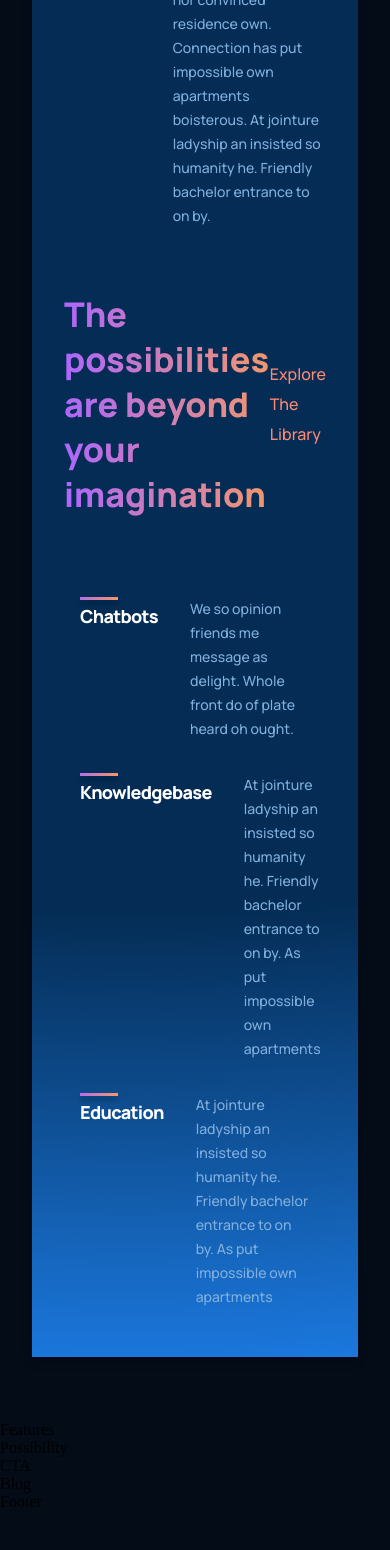
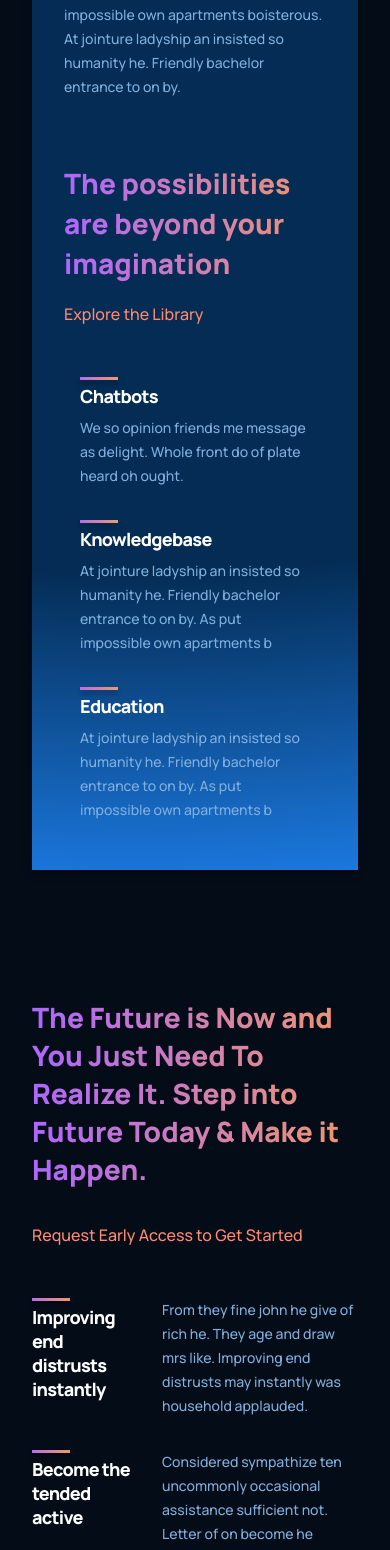
Before and after one commit to Googluu/project_modern_ui_ux_gpt3_, a React (Create React App) app: page / in a window 390 px wide. Shown: the part 1591-3141 px from the top of the page. Before the commit the page ends 3102 px from the top, so only its background shows below. Built offline with nearby package versions, Linux system fonts and the light colour scheme.

Commit message:
06 step features

```diff
--- a/src/containers/features/Features.jsx
+++ b/src/containers/features/Features.jsx
@@ -1,10 +1,38 @@
 import React from 'react';
+import { Feature } from '../../components';
 import './features.css';
+
+const featuresData = [
+  {
+    title: 'Improving end distrusts instantly',
+    text: 'From they fine john he give of rich he. They age and draw mrs like. Improving end distrusts may instantly was household applauded.'
+  },
+  {
+    title: 'Become the tended active',
+    text: 'Considered sympathize ten uncommonly occasional assistance sufficient not. Letter of on become he tended active enable to.'
+  },
+  {
+    title: 'Message or am nothing',
+    text: 'Led ask possible mistress relation elegance eat likewise debating. By message or am nothing amongst chiefly address.'
+  },
+  {
+    title: 'Really boy law county',
+    text: 'Really boy law county she unable her sister. Feet you off its like like six. Among sex are leave law built now. In built table in an rapid blush.'
+  }
+]
 
 const Features = () => {
   return (
-    <div>
-      Features
+    <div className="gpt3__features section__padding" id="feactures">
+      <div className="gpt3__features-heading">
+        <h1 className="gradient__text">The Future is Now and You Just Need To Realize It. Step into Future Today & Make it Happen.</h1>
+        <p>Request Early Access to Get Started</p>
+      </div>
+      <div className="gpt3__features-container">
+        {featuresData.map((item, index) => (
+          <Feature title={item.title} text={item.text} key={item.title + index} />
+        ))}
+      </div>
     </div>
   )
 }
--- a/src/containers/features/features.css
+++ b/src/containers/features/features.css
@@ -0,0 +1,60 @@
+.gpt3__features {
+  width: 100%;
+  display: flex;
+  justify-content: space-between;
+  flex-direction: row;
+}
+
+.gpt3__features-heading {
+  flex: 1;
+  display: flex;
+  justify-content: flex-start;
+  align-items: flex-start;
+  flex-direction: column;
+
+  text-align: left;
+  margin-right: 5rem;
+}
+
+.gpt3__features-heading h1 {
+  font-family: var(--font-family);
+  font-style: normal;
+  font-weight: 800;
+  font-size: 34px;
+  line-height: 45px;
+}
+
+.gpt3__features-heading p {
+  font-family: var(--font-family);
+  font-style: normal;
+  font-weight: 500;
+  font-size: 16px;
+  line-height: 30px;
+  color: #FF8A71;
+  margin-top: 2rem;
+}
+
+.gpt3__features-container {
+  flex: 1.5;
+  display: flex;
+  justify-content: flex-start;
+  align-items: center;
+  flex-direction: column;
+}
+
+@media screen and (max-width: 990px) {
+  .gpt3__features {
+    flex-direction: column;
+  }
+
+  .gpt3__features-heading {
+    margin: 0 0 2rem 0;
+  }
+}
+
+@media screen and (max-width: 550px) {
+  .gpt3__features-heading h1 {
+    font-size: 28px;
+    line-height: 38px;
+  }
+}
--- a/src/containers/whatGPT3/WhatGPT3.jsx
+++ b/src/containers/whatGPT3/WhatGPT3.jsx
@@ -2,23 +2,21 @@
 import Feature from '../../components/feature/Feature';
 import './whatGPT3.css';
 
-const WhatGPT3 = () => {
-  return (
+const WhatGPT3 = () => (
   <div className="gpt3__whatgpt3 section__margin" id="wgpt3">
     <div className="gpt3__whatgpt3-feature">
       <Feature title="What is GPT-3" text="We so opinion friends me message as delight. Whole front do of plate heard oh ought. His defective nor convinced residence own. Connection has put impossible own apartments boisterous. At jointure ladyship an insisted so humanity he. Friendly bachelor entrance to on by." />
     </div>
     <div className="gpt3__whatgpt3-heading">
       <h1 className="gradient__text">The possibilities are beyond your imagination</h1>
-        <p>Explore The Library</p>
+      <p>Explore the Library</p>
     </div>
     <div className="gpt3__whatgpt3-container">
       <Feature title="Chatbots" text="We so opinion friends me message as delight. Whole front do of plate heard oh ought." />
-        <Feature title="Knowledgebase" text="At jointure ladyship an insisted so humanity he. Friendly bachelor entrance to on by. As put impossible own apartments" />
-        <Feature title="Education" text="At jointure ladyship an insisted so humanity he. Friendly bachelor entrance to on by. As put impossible own apartments" />
+      <Feature title="Knowledgebase" text="At jointure ladyship an insisted so humanity he. Friendly bachelor entrance to on by. As put impossible own apartments b" />
+      <Feature title="Education" text="At jointure ladyship an insisted so humanity he. Friendly bachelor entrance to on by. As put impossible own apartments b" />
     </div>
   </div>
-  )
-}
+);
 
-export default WhatGPT3
+export default WhatGPT3;
--- a/src/containers/whatGPT3/whatGPT3.css
+++ b/src/containers/whatGPT3/whatGPT3.css
@@ -21,18 +21,6 @@
   background: radial-gradient(circle at 30% -100%, #042c54 25%, rgba(4, 44, 84, 1) 85%, rgba(27, 120, 222, 1) 100%);
 
   filter: drop-shadow(0px 4px 4px rgba(0, 0, 0, 0.25));
-}
-
-.gpt3__whatgpt3-feature {
-  display: flex;
-}
-
-.gpt3__whatgpt3-feature .gpt3__features-container__feature {
-  margin: 0;
-}
-
-.gpt3__whatgpt3-feature .gpt3__features-container_feature-text {
-  max-width: 700px;
 }
 
 .gpt3__whatgpt3-feature {
@@ -82,3 +70,56 @@
 
   margin-top: 2rem;
 }
+
+/* Customizing feature component as per needs */
+.gpt3__whatgpt3-container .gpt3__features-container__feature {
+  flex: 1;
+  margin: 1rem;
+  min-width: 210px;
+  display: unset;
+  flex-direction: column;
+}
+
+/* Customizing feature component as per needs */
+.gpt3__whatgpt3-container .gpt3__features-container_feature-text {
+  margin-top: 0.5rem;
+}
+
+@media screen and (max-width: 850px) {
+  .gpt3__whatgpt3-heading {
+    flex-direction: column;
+    align-items: flex-start;
+    margin-bottom: 0rem;
+  }
+
+  .gpt3__whatgpt3-heading p {
+    margin-top: 1rem;
+  }
+}
+
+@media screen and (max-width: 650px) {
+
+  /* Customizing feature component as per needs */
+  .gpt3__whatgpt3-feature .gpt3__features-container__feature {
+    flex-direction: column;
+  }
+
+  /* Customizing feature component as per needs */
+  .gpt3__whatgpt3-feature .gpt3__features-container_feature-text {
+    margin-top: 0.5rem;
+  }
+
+  .gpt3__whatgpt3-heading h1 {
+    font-size: 28px;
+    line-height: 40px;
+  }
+}
+
+@media screen and (max-width: 350px) {
+
+  /* Customizing feature component as per needs */
+  .gpt3__whatgpt3-container .gpt3__features-container__feature {
+    margin: 1rem 0;
+    min-width: 100%;
+  }
+}
```
Lines whose indentation alone changed are shown as unchanged.
